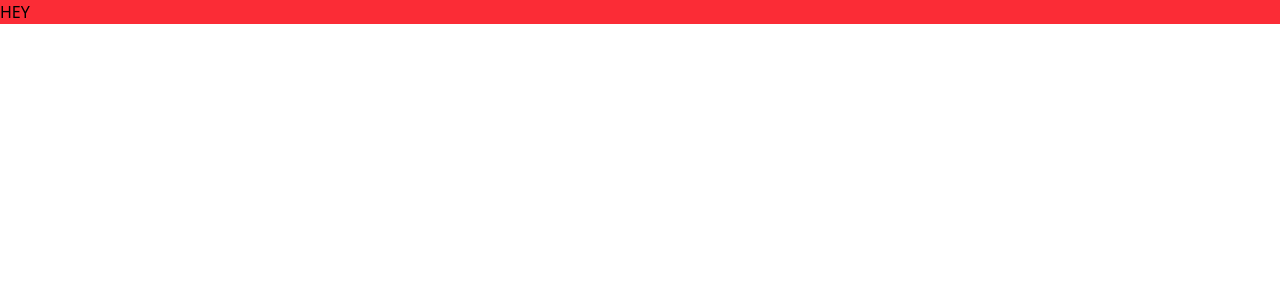
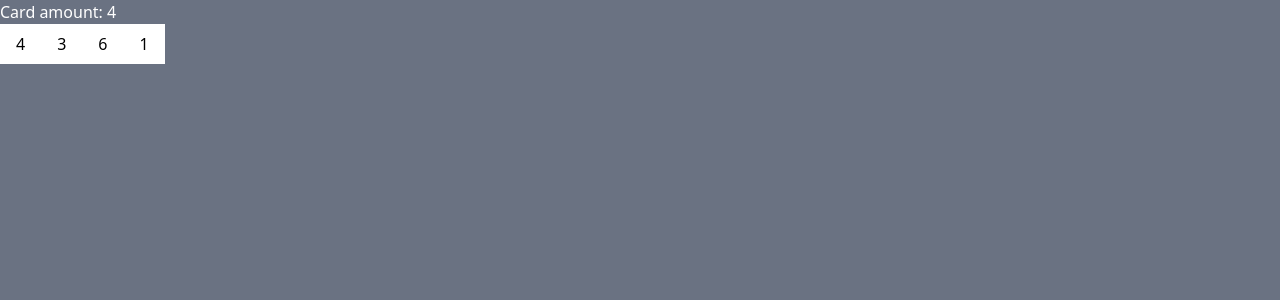
Before and after one commit to blazegreenhalgh/memory-card-game, a React (Vite) app: page / in a window 1280 px wide. Shown: the top 300 px of the page. Built offline with nearby package versions, Linux system fonts and the light colour scheme.

Commit message:
add card shuffle functionality

```diff
--- a/index.html
+++ b/index.html
@@ -6,7 +6,7 @@
     <meta name="viewport" content="width=device-width, initial-scale=1.0" />
     <title>memory-card-game</title>
   </head>
-  <body>
+  <body class="bg-gray-500 text-white">
     <div id="root"></div>
     <script type="module" src="/src/main.tsx"></script>
   </body>
--- a/src/App.tsx
+++ b/src/App.tsx
@@ -1,10 +1,35 @@
-import { useState } from "react";
+import { useState, useEffect } from "react";
 import "./App.css";
 
 function App() {
+  const [cards, setCards] = useState([1, 2, 3, 4, 5, 6]);
+  const [displayedCards, setDisplayedCards] = useState(Array(4).fill(null));
+
+  const shuffleCards = (cards) => {
+    const shuffledCards = [];
+    while (shuffledCards.length !== displayedCards.length) {
+      const index = Math.floor(Math.random() * cards.length);
+      if (!shuffledCards.includes(cards[index])) {
+        shuffledCards.push(cards[index]);
+      }
+    }
+    setDisplayedCards(shuffledCards);
+  };
+
+  useEffect(() => {
+    shuffleCards(cards);
+  }, []);
   return (
     <>
-      <h1 className="bg-red-500">HEY</h1>
+      <h1>Card amount: {displayedCards.length}</h1>
+      {displayedCards.map((card) => (
+        <button
+          className="bg-white px-4 py-2 text-black cursor-pointer"
+          onClick={() => shuffleCards(cards)}
+        >
+          {card}
+        </button>
+      ))}
     </>
   );
 }
```
